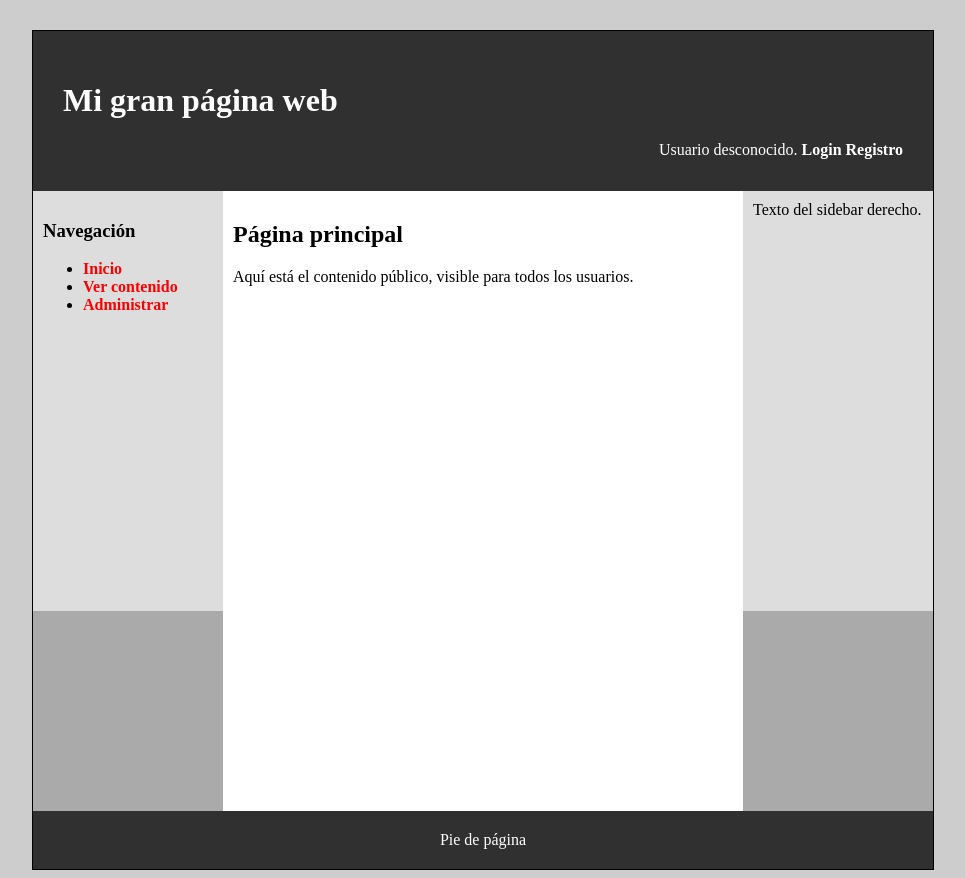
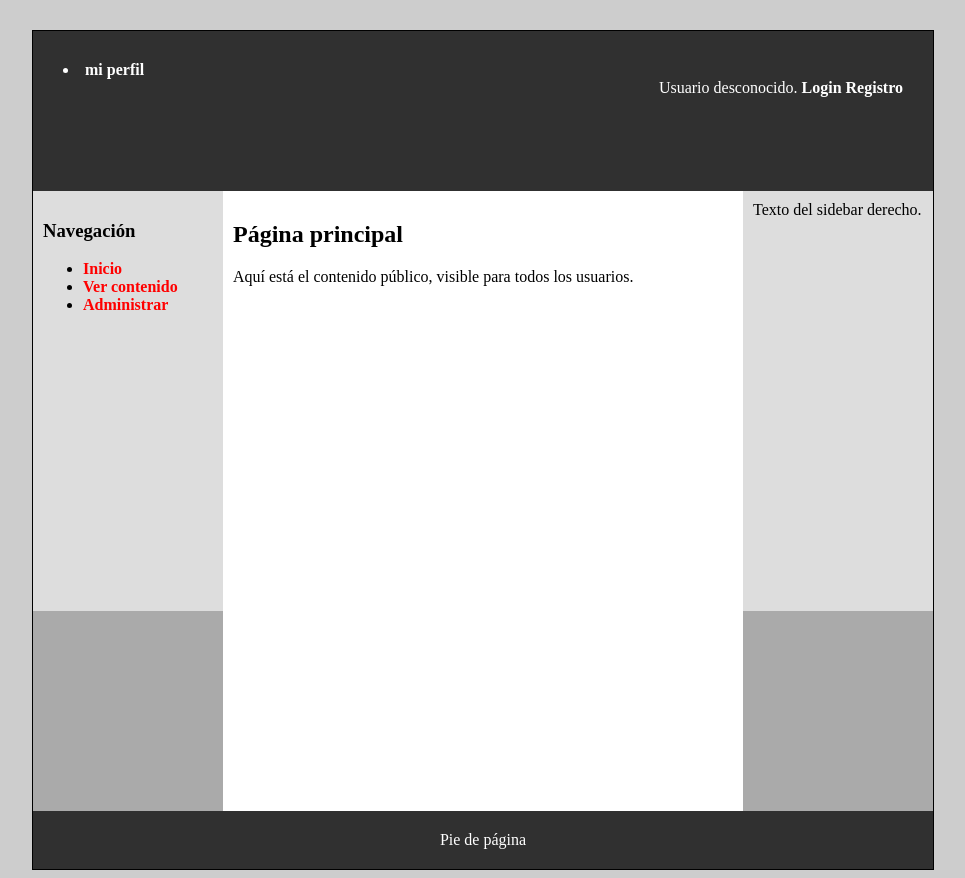
Before and after one commit to JoseRamonRenteroJimenez/Tik-Tak-Auction-Proyecto-SW, a PHP site: page /miApp/index.php in a window 1280 px wide. Shown: the whole page, without its empty margins (157-1122 px from the left). Run offline with PHP 8.4, Linux system fonts and the light colour scheme.

Commit message:
cabecera con mi perfil

```diff
--- a/practica2/includes/vistas/comun/cabecera.php
+++ b/practica2/includes/vistas/comun/cabecera.php
@@ -1,7 +1,10 @@
 <?php
+
+
 
 use es\ucm\fdi\aw\Aplicacion;
 use es\ucm\fdi\aw\usuarios\FormularioLogout;
+$app = Aplicacion::getInstance();
 
 function mostrarSaludo()
 {
@@ -25,9 +28,13 @@ function mostrarSaludo()
 }
 
 ?>
+
 <header>
-    <h1>Mi gran página web</h1>
-    <div class="saludo">
-        <?= mostrarSaludo(); ?>
-    </div>
+
+
+   <li><a href="<?= $app->resuelve('/contenidomiperfil.php')?>">mi perfil</a></li>
+   <div class="saludo">
+
+     <?= mostrarSaludo(); ?>
+</div>
 </header>
```
